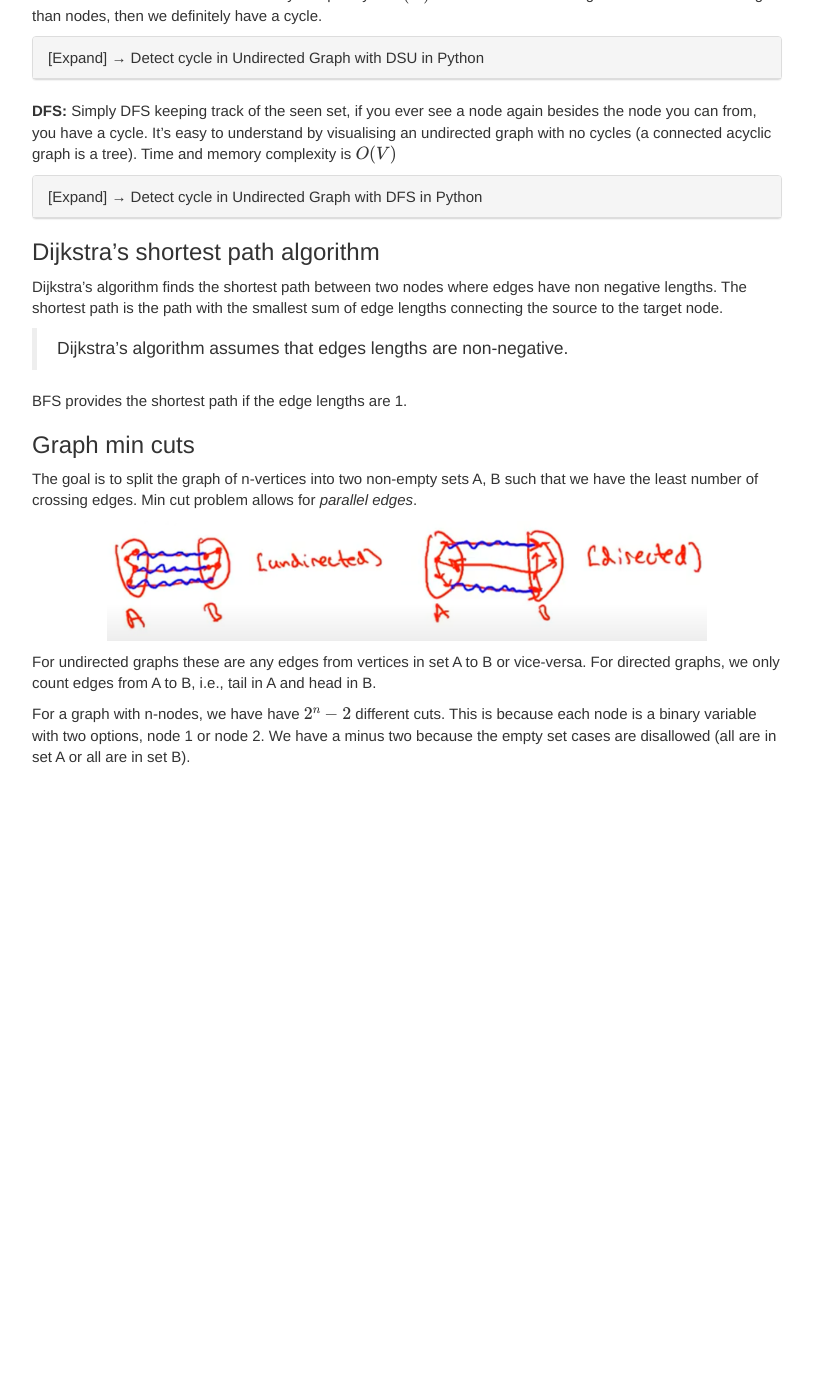
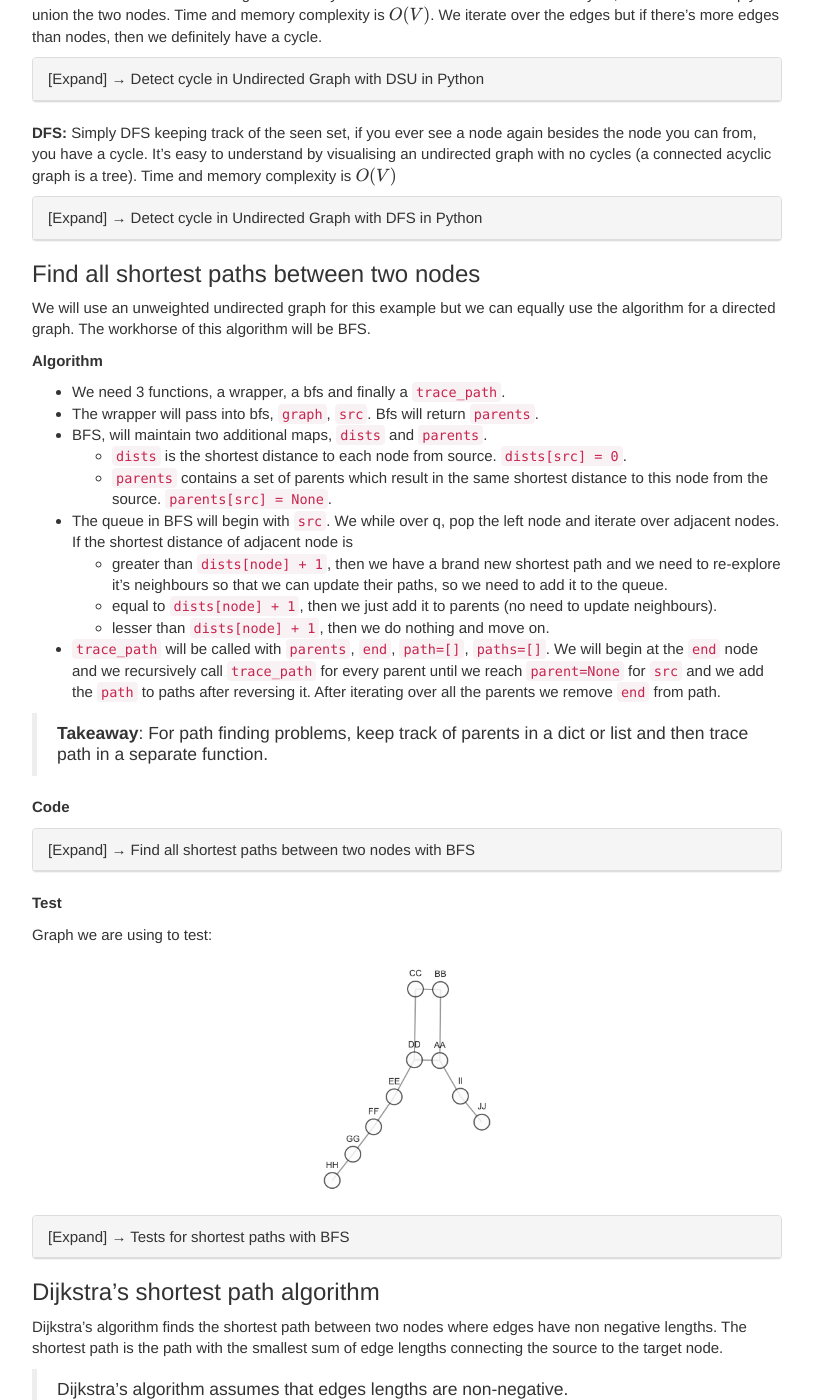
Before and after one commit to vispz/psvishnu91.github.io, a Jekyll site: the page built from _posts/programming_notes/2022-12-13-graph-algorithms.md, in a window 1280 px wide and 1400 px high, scrolled down 4032 px. Shown: the whole window, without its empty margins (233-1046 px from the left). Built offline with Jekyll 4.4.1, drawn with Linux system fonts in a browser that asks for light colours; nearby versions of some CDN libraries; formulas are drawn with MathJax 3; before the commit the page ends 4890 px from its top, so only the background shows below that; some of the changed text lies outside the part shown.

Commit message:
graph shortest paths algo

````diff
--- a/_posts/programming_notes/2022-12-13-graph-algorithms.md
+++ b/_posts/programming_notes/2022-12-13-graph-algorithms.md
@@ -473,6 +473,117 @@ def _ucycle_dfs(
     else:
         return True
 ```
+### Find all shortest paths between two nodes
+We will use an unweighted undirected graph for this example but we can equally use the
+algorithm for a directed graph. The workhorse of this algorithm will be BFS.
+
+**Algorithm**
+* We need 3 functions, a wrapper, a bfs and finally a `trace_path`.
+* The wrapper will pass into bfs, `graph`, `src`. Bfs will return `parents`.
+* BFS, will maintain two additional maps, `dists` and `parents`.
+  * `dists` is the shortest distance to each node from source. `dists[src] = 0`.
+  * `parents` contains a set of parents which result in the same shortest distance
+        to this node from the source. `parents[src] = None`.
+* The queue in BFS will begin with `src`. We while over q, pop the left node and iterate
+  over adjacent nodes. If the shortest distance of adjacent node is
+    * greater than `dists[node] + 1`, then we
+    have a brand new shortest path and we need to re-explore it's neighbours so that we
+    can update their paths, so we need to add it to the queue.
+    * equal to `dists[node] + 1`, then
+    we just add it to parents (no need to update neighbours).
+    * lesser than `dists[node] + 1`, then we do nothing and move on.
+* `trace_path` will be called with `parents`, `end`, `path=[]`, `paths=[]`. We
+  will begin at the `end` node and we recursively call `trace_path` for every parent
+  until we reach `parent=None` for `src` and we add the `path` to paths after reversing
+  it. After iterating over all the parents we remove `end` from path.
+
+> **Takeaway**: For path finding problems, keep track of parents in a dict or list and
+> then trace path in a separate function.
+
+**Code**
+
+{: .code title="Find all shortest paths between two nodes with BFS" .x}
+```python
+import collections
+from typing import NewType
+from typing import Optional
+
+#: A map of node name to it's set of adjacent nodes.
+Graph = NewType('Graph', dict[str, set[str]])
+#: A path described by a list of node names.
+Path = list[str]
+
+def find_shortest_paths(graph: Graph, src: str, end: str) -> list[Path]:
+    """Finds all the paths with the shortest distance between src and end.
+
+    See tests below for sample input and output.
+    """
+    parents = _find_min_path_parents_bfs(graph=graph, src=src)
+    paths = []
+    _trace_paths(end=end, parents=parents, path=Path([]), paths=paths)
+    return paths
+
+def _find_min_path_parents_bfs(graph: Graph, src: str) -> dict[str, set[Optional[str]]]:
+    dists, parents = {src: 0}, {src: {None}}
+    q = collections.deque([src])
+    while q:
+        node = q.popleft()
+        for adj in graph[node]:
+            adj_dist = dists.get(adj, float('inf'))
+            if adj_dist > dists[node] + 1:
+                # We have found a new shortest path, remove all previous parents.
+                # Update adj distance and add it to the queue as we need to update it's
+                # neighbours.
+                dists[adj] = dists[node] + 1
+                parents[adj] = {node}
+                q.append(adj)
+            elif adj_dist == dists[node] + 1:
+                # We have found another route to adj with the shortest distance
+                parents[adj].add(node)
+    return parents
+
+def _trace_paths(
+    end: str,
+    parents: dict[str, set[Optional[str]]],
+    path: Path,
+    paths: list[Path],
+) -> None:
+    """Side effect: populates paths."""
+    if end is None:
+        # We have reached the parent of source
+        paths.append(list(reversed(path)))
+        return
+    path.append(end)
+    for each_parent in parents[end]:
+        _trace_paths(end=each_parent, parents=parents, path=path, paths=paths)
+    path.pop()
+```
+**Test**
+
+Graph we are using to test:
+
+{% include image.html id="/assets/Images/posts/programming_notes/graph-shortest-paths-test.png" width="25%"%}
+
+
+{: .code title="Tests for shortest paths with BFS" .x}
+``` python
+graph = {
+    "AA": {"BB", "DD", "II"},
+    "BB": {"AA", "CC"},
+    "CC": {"BB", "DD"},
+    "DD": {"AA", "CC", "EE"},
+    "EE": {"DD", "FF"},
+    "FF": {"EE", "GG"},
+    "GG": {"FF", "HH"},
+    "HH": {"GG"},
+    "II": {"AA", "JJ"},
+    "JJ": {"II"}
+}
+find_paths(graph=graph, src='BB', end='FF')
+# [['BB', 'CC', 'DD', 'EE', 'FF'], ['BB', 'AA', 'DD', 'EE', 'FF']]
+find_paths(graph=graph, src='BB', end='JJ')
+# [['BB', 'AA', 'II', 'JJ']]
+```
 
 ### Dijkstra's shortest path algorithm
 
````
Also changed, not shown: other parts of _posts/programming_notes/2022-12-13-graph-algorithms.md (+1 -1 lines), assets/Images/posts/programming_notes/graph-shortest-paths-test.png (added).
